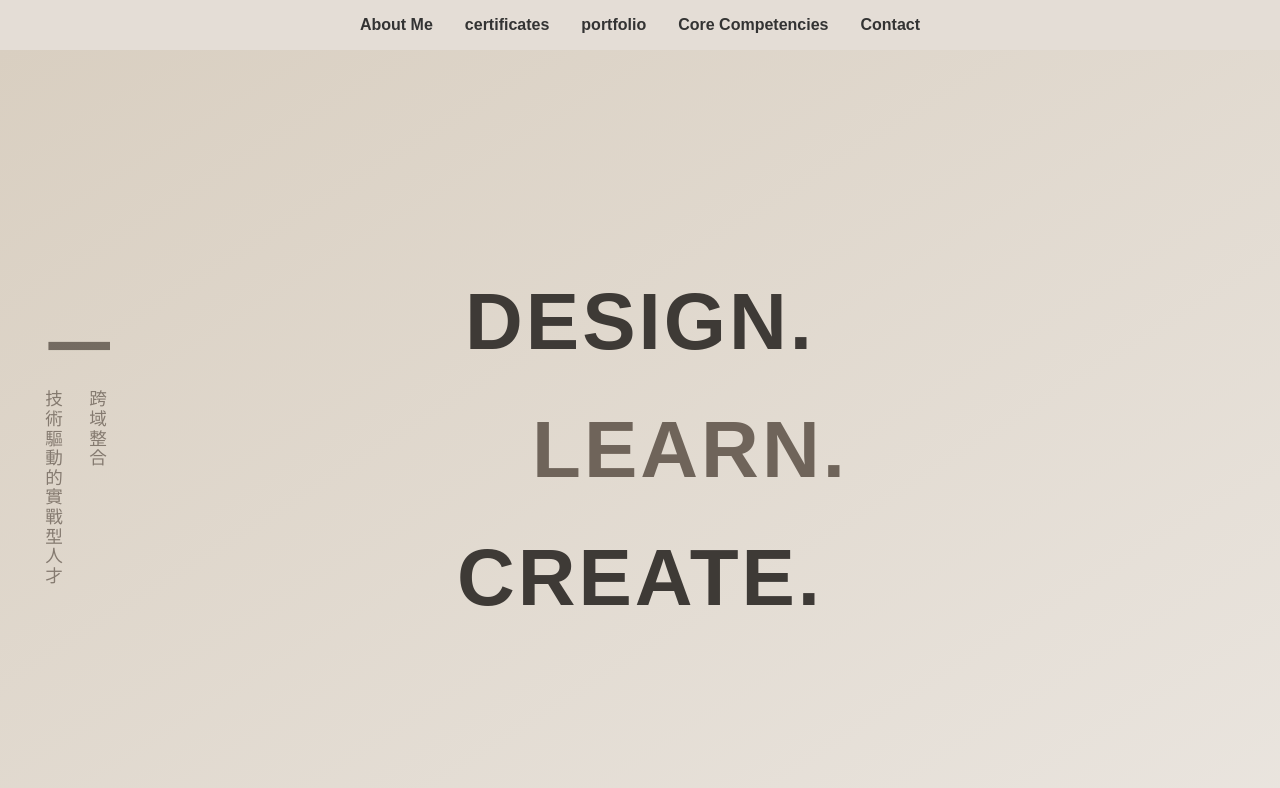
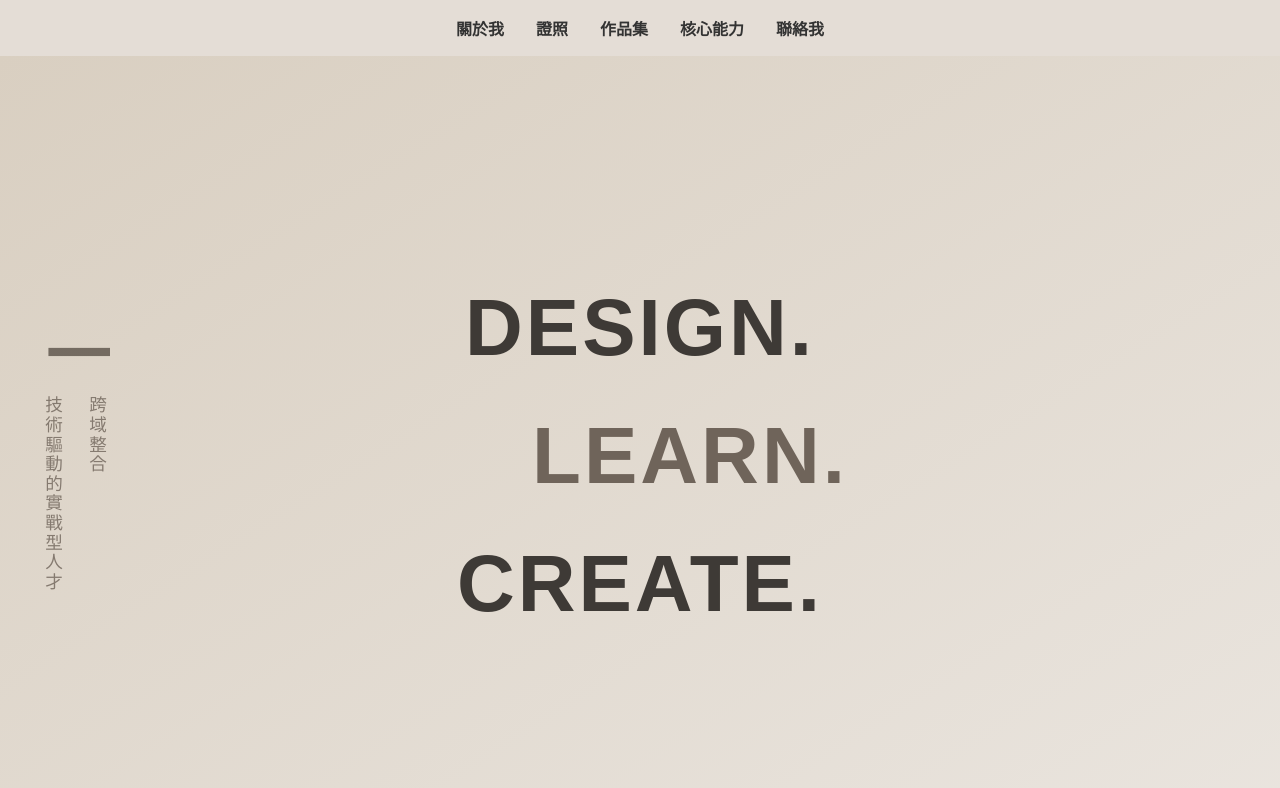
Before and after one commit to HildaYan/hilda_Introduction, a plain HTML site: page index.html in a window 1280 px wide. Shown: the top 788 px of the page. Drawn offline with nearby package versions, Linux system fonts and the light colour scheme.

Commit message:
個人網站_index修改
index nav改成中文 => 必免手機跑版

```diff
--- a/index.html
+++ b/index.html
@@ -21,11 +21,11 @@
 
 
   <nav>
-    <a href="#about">About Me</a>
-    <a href="#certificates">certificates</a>
-    <a href="#portfolio">portfolio</a>
-	<a href="#CoreCompetencies">Core Competencies</a>
-    <a href="#contact">Contact</a>
+    <a href="#about">關於我</a>
+    <a href="#certificates">證照</a>
+    <a href="#portfolio">作品集</a>
+	<a href="#CoreCompetencies">核心能力</a>
+    <a href="#contact">聯絡我</a>
   </nav>
 
   <header>
```
